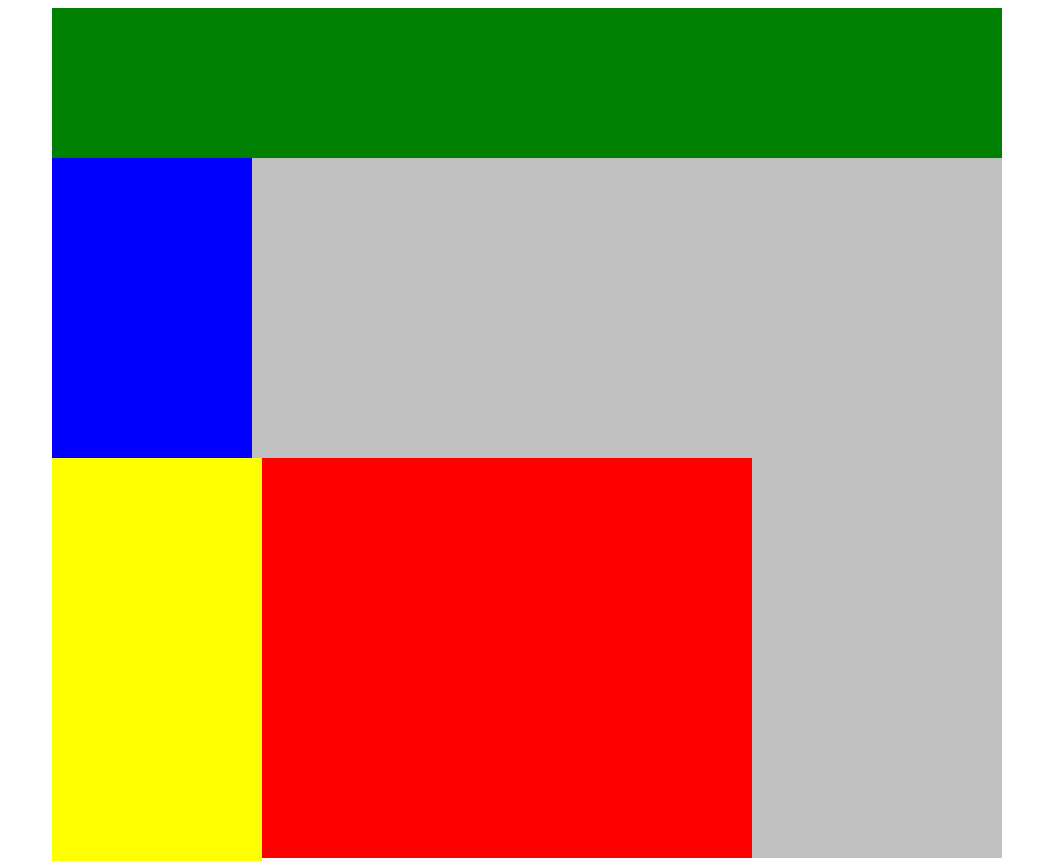
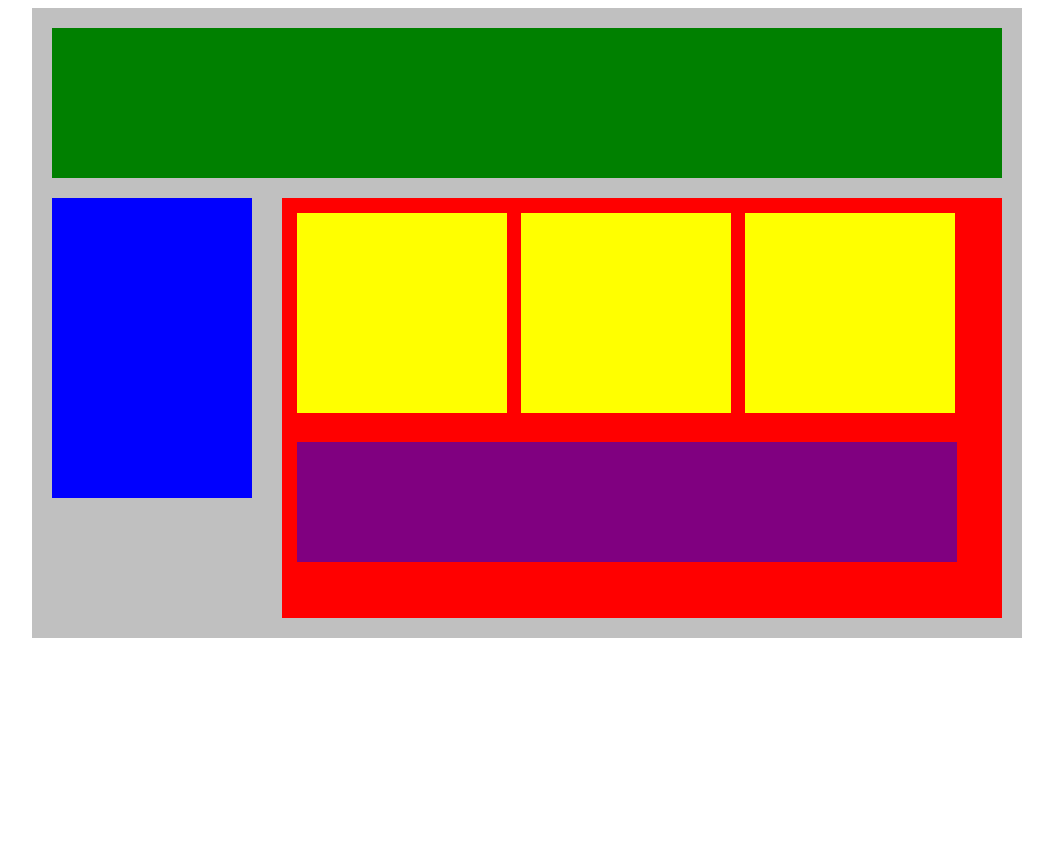
Before and after one commit to reinahandal/WebFund, a plain HTML site: page CSS/plotting-our-blocks/index.html in a window 1280 px wide. Shown: the top 861 px of the page, without its empty margins (113-1166 px from the left). After the commit the page ends 800 px from the top, so only its background shows below. Drawn offline with Linux system fonts and the light colour scheme.

Commit message:
add styling to match requirements

```diff
--- a/CSS/plotting-our-blocks/style.css
+++ b/CSS/plotting-our-blocks/style.css
@@ -2,6 +2,9 @@
     width: 950px;
     background-color: silver;
     margin: 0px auto;
+    overflow: hidden;
+    height: auto;
+    padding: 20px;
 }
 .top-nav {
     height: 150px;
@@ -11,19 +14,29 @@
     height: 300px;
     width: 200px;
     background-color: blue;
+    float: left;
+    margin-top: 20px;
+    margin-right: 20px;
 }
 .main {
     height: 400px;
     width: 700px;
     background-color: red;
+    float: right;
+    padding: 10px;
+    margin-top: 20px;
 }
 .sub-content {
     height: 200px;
     width: 210px;
     background-color: yellow;
+    display: inline-block;
+    margin: 5px;
 }
 #advertisement {
     height: 120px;
     width: 660px;
     background-color: purple;
+    margin-left: 5px;
+    margin-top: 20px;
 }
```
